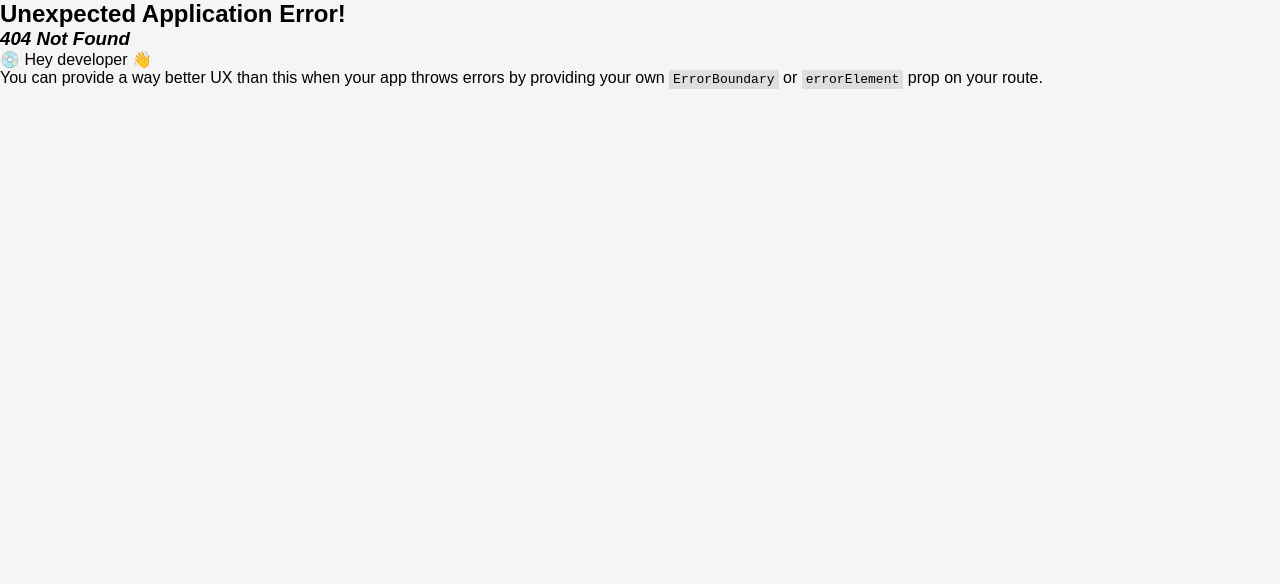
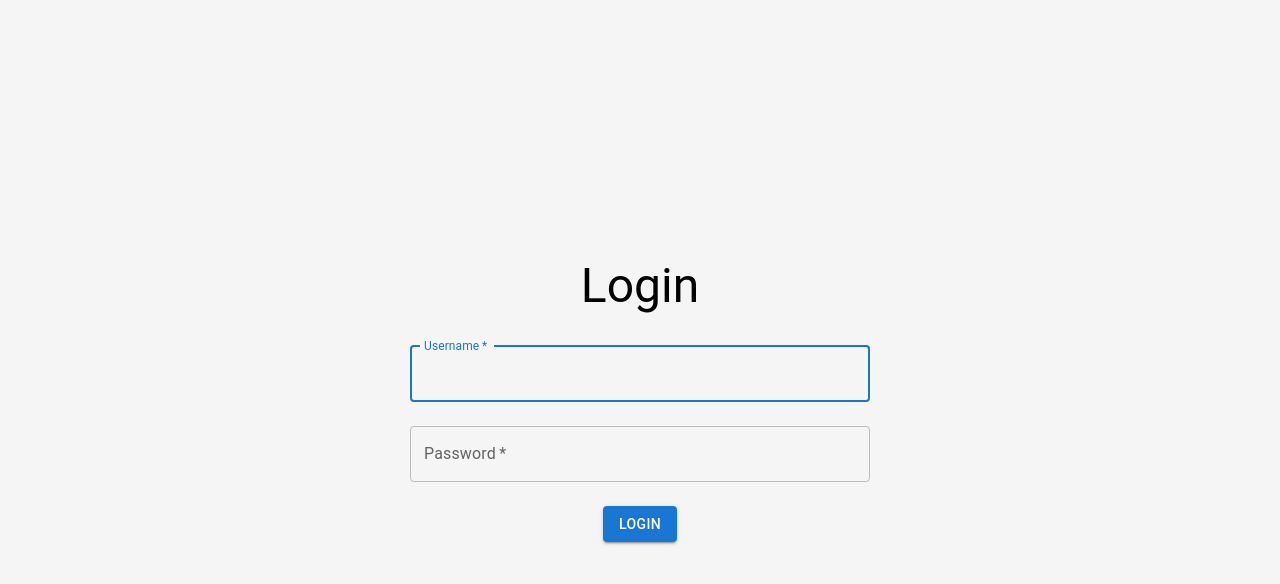
Before and after one commit to it1shka/resumate-frontend, a React (Vite) app: page /login in a window 1280 px wide. Before the commit this address had no page. Shown: the top 584 px of the page. Built offline with nearby package versions, Linux system fonts and the light colour scheme.

Commit message:
feat(LoginPage) add login page

```diff
--- a/package.json
+++ b/package.json
@@ -28,6 +28,7 @@
     "eslint-plugin-react-hooks": "^5.1.0-rc.0",
     "eslint-plugin-react-refresh": "^0.4.12",
     "globals": "^15.9.0",
+    "prettier": "^3.3.3",
     "typescript": "^5.5.3",
     "typescript-eslint": "^8.7.0",
     "vite": "^5.4.8"
--- a/src/main.tsx
+++ b/src/main.tsx
@@ -3,11 +3,16 @@ import { StrictMode } from 'react'
 import { createRoot } from 'react-dom/client'
 import { createBrowserRouter, RouterProvider } from 'react-router-dom'
 import Main from './pages/Main'
+import Login from './pages/Login'
 
 const router = createBrowserRouter([
   {
     path: '/',
     element: <Main />,
+  },
+  {
+    path: '/login',
+    element: <Login />,
   },
 ])
 
--- /dev/null
+++ b/src/pages/Login/index.tsx
@@ -0,0 +1,96 @@
+import { ChangeEvent, memo, useCallback } from 'react'
+import { Box, Button, TextField, Typography } from '@mui/material'
+import { useLoginState } from './loginState'
+
+const Login = () => {
+  const loginState = useLoginState()
+
+  type InputChange = ChangeEvent<HTMLInputElement>
+
+  const handleUsername = useCallback(
+    (event: InputChange) => {
+      const { value } = event.target
+      loginState.setUsername(value)
+    },
+    [loginState],
+  )
+
+  const handlePassword = useCallback(
+    (event: InputChange) => {
+      const { value } = event.target
+      loginState.setPassword(value)
+    },
+    [loginState],
+  )
+
+  const handleLogin = () => {
+    // TODO: Implement login logic
+  }
+
+  return (
+    <Box
+      sx={{
+        display: 'flex',
+        flexDirection: 'column',
+        alignItems: 'center',
+        justifyContent: 'center',
+        height: '100vh',
+      }}
+    >
+      <Box
+        component="form"
+        sx={{
+          width: '100%',
+          maxWidth: 460,
+          display: 'flex',
+          flexDirection: 'column',
+          alignItems: 'center',
+        }}
+      >
+        <Typography variant="h3" sx={{ mb: 2 }}>
+          Login
+        </Typography>
+
+        <TextField
+          value={loginState.username}
+          onChange={handleUsername}
+          margin="normal"
+          required
+          fullWidth
+          id="username"
+          label="Username"
+          name="username"
+          autoComplete="username"
+          autoFocus
+        />
+        <TextField
+          value={loginState.password}
+          onChange={handlePassword}
+          margin="normal"
+          required
+          fullWidth
+          name="password"
+          label="Password"
+          type="password"
+          id="password"
+          autoComplete="new-password"
+        />
+
+        <Box
+          sx={{
+            display: 'flex',
+            justifyContent: 'center',
+            width: '100%',
+            mt: 2
+          }}
+        >
+          <Button variant="contained" color="primary" onClick={handleLogin}>
+            Login
+          </Button>
+        </Box>
+      </Box>
+    </Box>
+  )
+}
+
+export default memo(Login)
--- /dev/null
+++ b/src/pages/Login/loginState.ts
@@ -0,0 +1,16 @@
+import { create } from 'zustand'
+
+export interface LoginState {
+  username: string
+  password: string
+
+  setUsername: (newUsername: string) => void
+  setPassword: (newPassword: string) => void
+}
+
+export const useLoginState = create<LoginState>(set => ({
+  username: '',
+  password: '',
+  setUsername: (newUsername: string) => set({ username: newUsername }),
+  setPassword: (newPassword: string) => set({ password: newPassword }),
+}))
```
Also changed, not shown: 1 other file (tests, documents, lock files or other folders).
